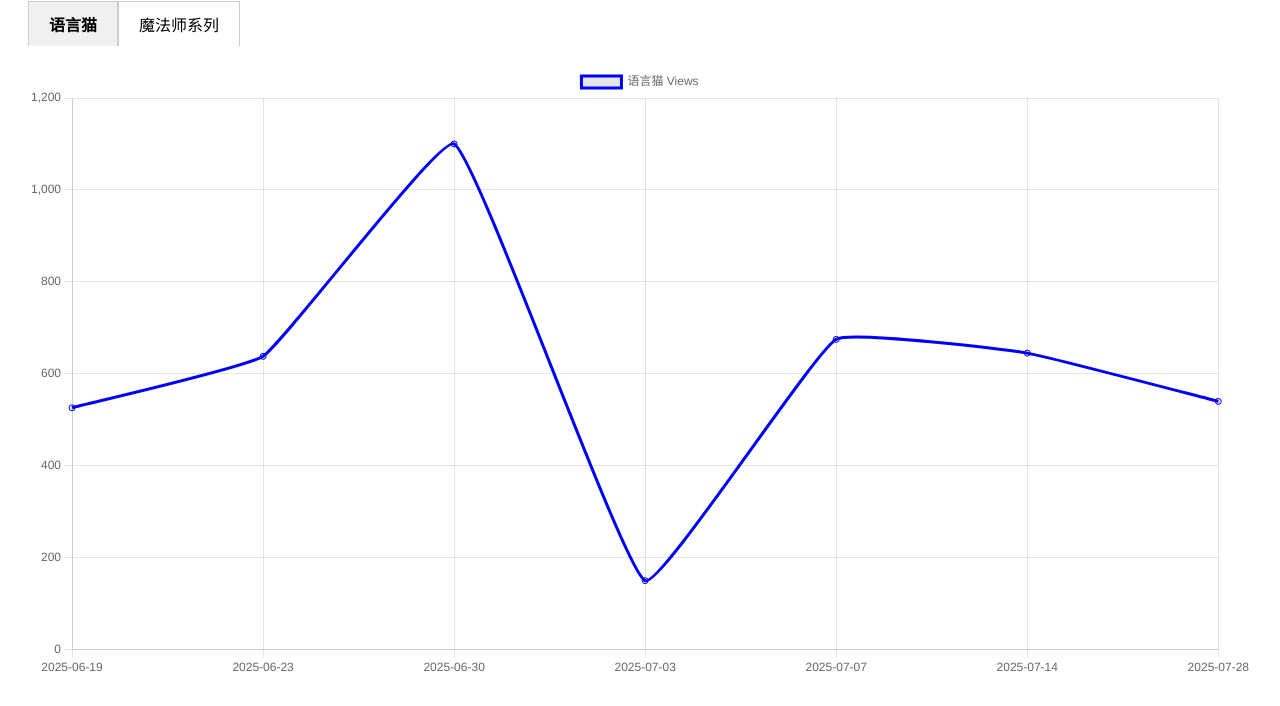
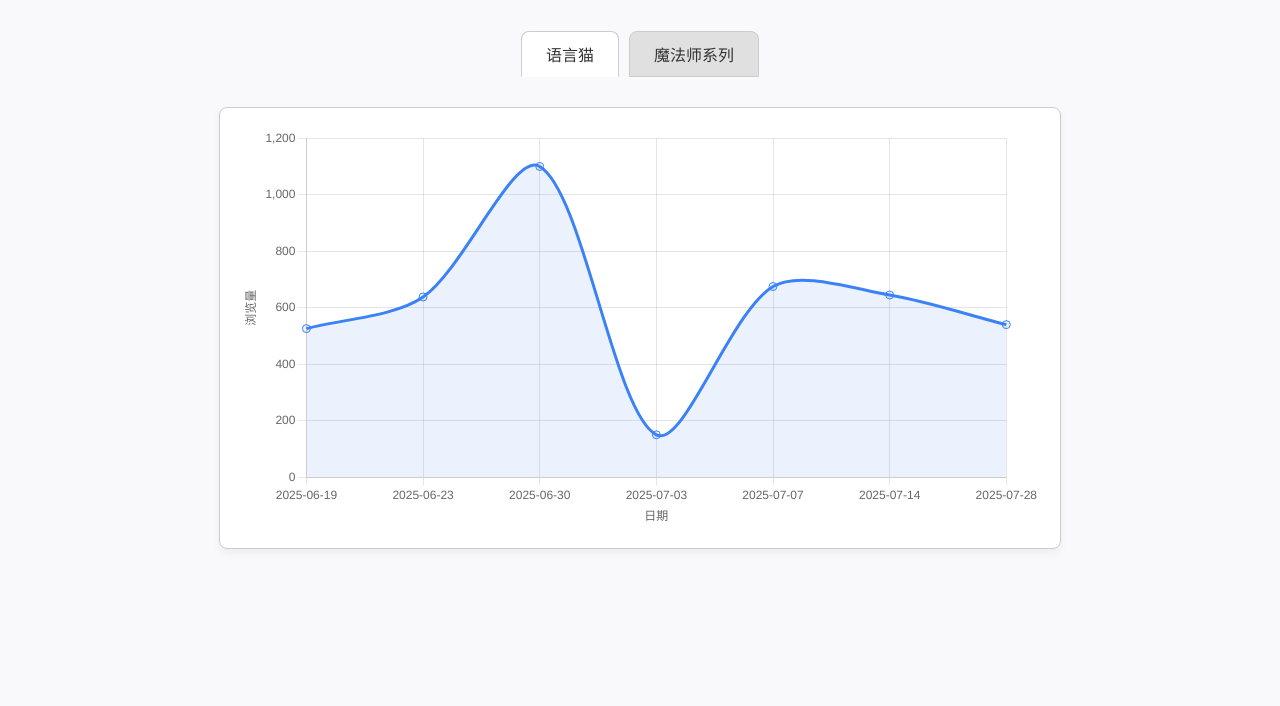
Before and after one commit to cheerzhang/view-tracker, a plain HTML site: page index.html in a window 1280 px wide. Shown: the part 116-822 px from the top of the page. After the commit the page ends 800 px from the top, so only its background shows below. Drawn offline with nearby package versions, Linux system fonts and the light colour scheme.

Commit message:
Update index.html

```diff
--- a/index.html
+++ b/index.html
@@ -6,18 +6,63 @@
   <title>项目 View 趋势图</title>
   <script src="https://cdn.jsdelivr.net/npm/chart.js"></script>
   <script src="https://cdn.jsdelivr.net/npm/papaparse@5.3.2/papaparse.min.js"></script>
+  <link href="https://fonts.googleapis.com/css2?family=Inter:wght@400;600&display=swap" rel="stylesheet">
   <style>
-    body { font-family: sans-serif; padding: 20px; }
-    .tabs { margin-bottom: 20px; }
-    .tab { cursor: pointer; padding: 10px 20px; display: inline-block; border: 1px solid #ccc; border-bottom: none; }
-    .tab.active { background: #f0f0f0; font-weight: bold; }
-    canvas { max-width: 100%; height: auto; }
+    body {
+      font-family: 'Inter', sans-serif;
+      background-color: #f9f9fb;
+      margin: 0;
+      padding: 40px;
+      color: #333;
+    }
+    h1 {
+      text-align: center;
+      margin-bottom: 40px;
+      font-size: 2rem;
+      color: #222;
+    }
+    .tabs {
+      display: flex;
+      justify-content: center;
+      gap: 10px;
+      margin-bottom: 30px;
+    }
+    .tab {
+      cursor: pointer;
+      padding: 10px 24px;
+      border-radius: 8px 8px 0 0;
+      background-color: #e0e0e0;
+      border: 1px solid #ccc;
+      font-weight: 500;
+      transition: background-color 0.3s ease;
+    }
+    .tab:hover {
+      background-color: #d5d5d5;
+    }
+    .tab.active {
+      background-color: white;
+      border-bottom: 1px solid white;
+    }
+    .chart-container {
+      background-color: white;
+      border: 1px solid #ccc;
+      border-radius: 8px;
+      padding: 20px;
+      box-shadow: 0 4px 8px rgba(0, 0, 0, 0.05);
+      max-width: 800px;
+      margin: auto;
+    }
+    canvas {
+      max-width: 100%;
+    }
   </style>
 </head>
 <body>
   <h1>项目 View 趋势图</h1>
   <div class="tabs" id="tabs"></div>
-  <canvas id="chart"></canvas>
+  <div class="chart-container">
+    <canvas id="chart"></canvas>
+  </div>
 
   <script>
     let rawData = [];
@@ -63,15 +108,25 @@
           datasets: [{
             label: currentProject + ' Views',
             data: grouped.values,
-            fill: false,
-            borderColor: 'blue',
-            tension: 0.1
+            fill: true,
+            borderColor: '#3b82f6',
+            backgroundColor: 'rgba(59, 130, 246, 0.1)',
+            tension: 0.3,
+            pointRadius: 4,
+            pointHoverRadius: 6
           }]
         },
         options: {
+          responsive: true,
+          plugins: {
+            legend: { display: false },
+            tooltip: { mode: 'index', intersect: false }
+          },
           scales: {
+            x: { title: { display: true, text: '日期' } },
             y: {
-              beginAtZero: true
+              beginAtZero: true,
+              title: { display: true, text: '浏览量' }
             }
           }
         }
@@ -93,3 +148,5 @@
       }
     });
   </script>
+</body>
+</html>
```
